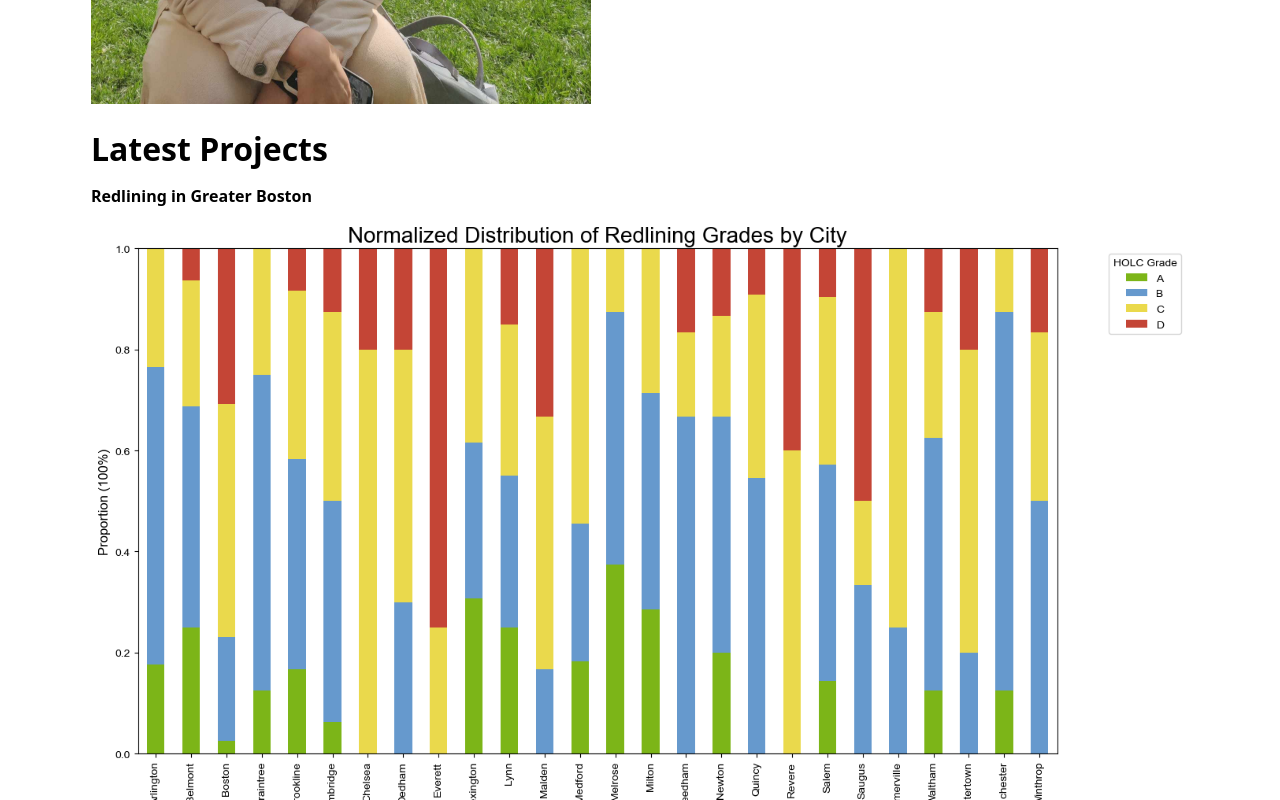
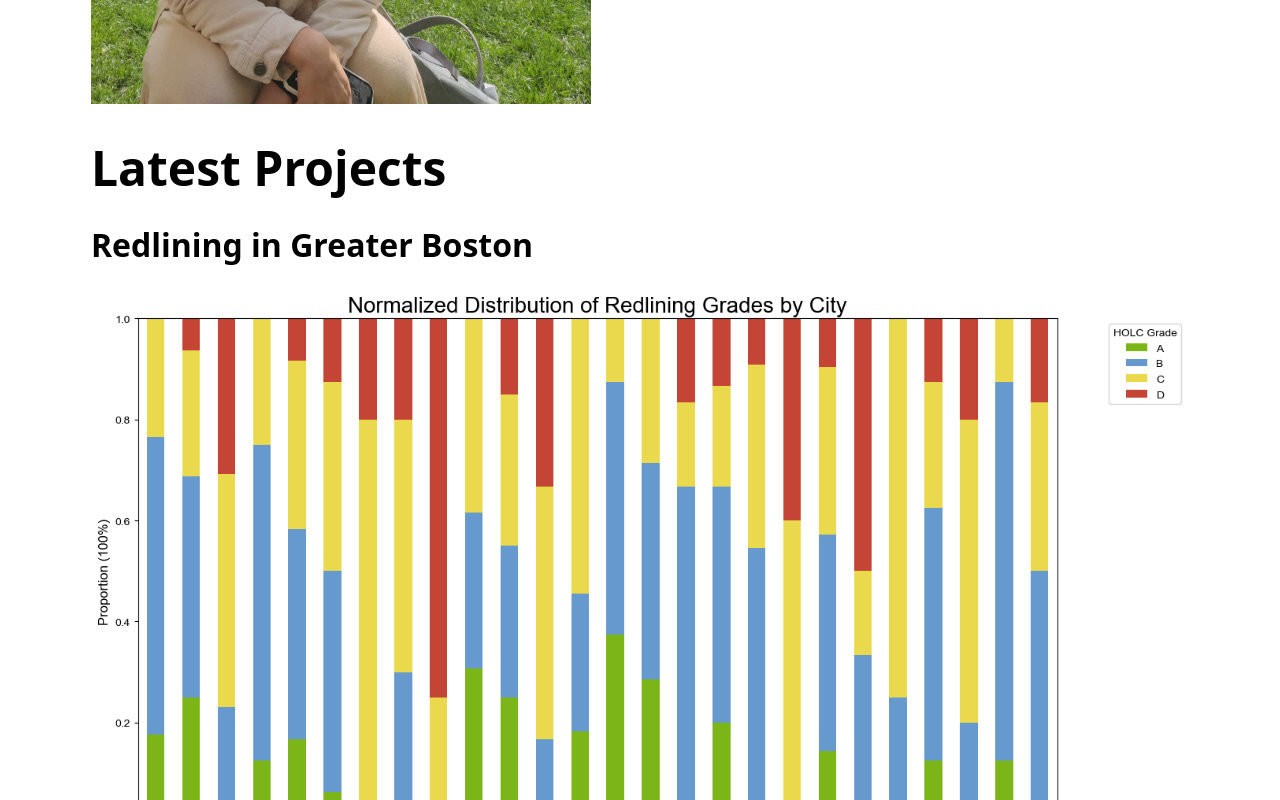
Before and after one commit to dilaozberkman/lab3, a SvelteKit app: page / in a window 1280 px wide. Shown: the part 840-1640 px from the top of the page. Built offline with nearby package versions, Linux system fonts and the light colour scheme.

Commit message:
change title size

```diff
--- a/static/style.css
+++ b/static/style.css
@@ -170,11 +170,11 @@ img {
 }
 
 .projects-highlights h1 {
-    font-size: 200%;
+    font-size: 300%;
 }
 
 .projects-highlights h2 {
-    font-size: 100%;
+    font-size: 200%;
 }
 
 /* STEP 5: Style your CV */
```
